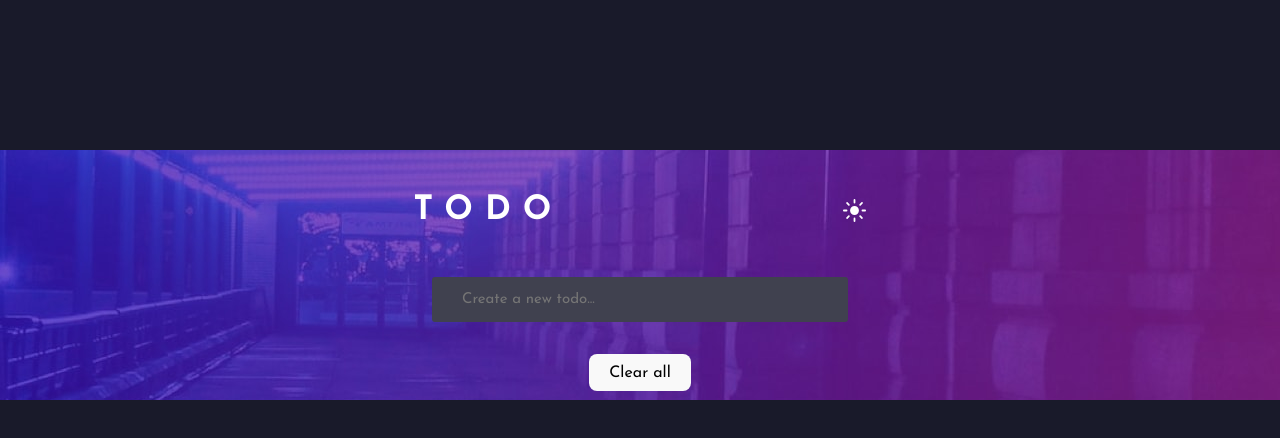
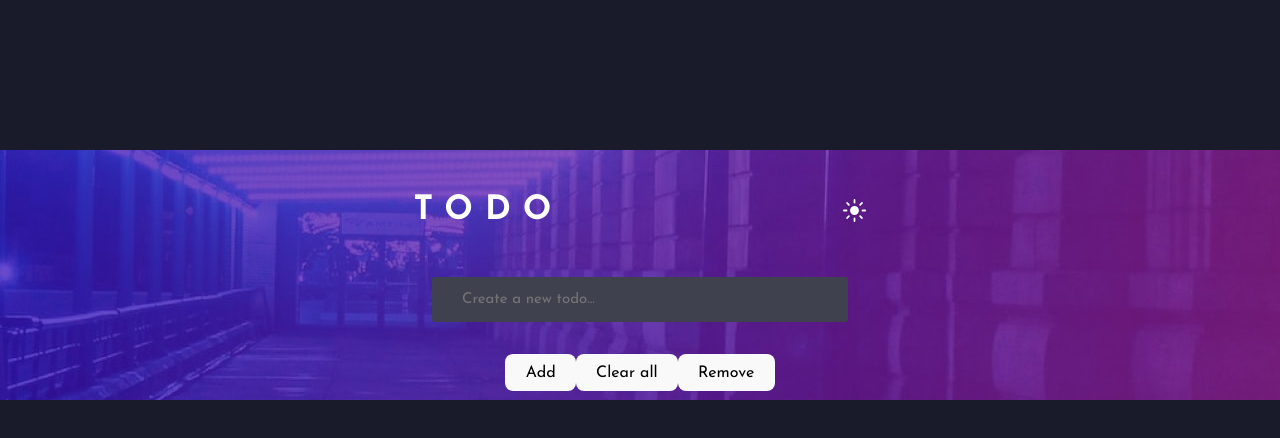
Before and after one commit to marcusdevel/To_do_list, a React (Vite) app in the folder To_do_list/: page / in a window 1280 px wide. Shown: the top 438 px of the page. Built offline with nearby package versions, Linux system fonts and the light colour scheme.

Commit message:
criação da className buttons e dentro dela, mais 2 botões adicionados com funcionalidades.

```diff
--- a/To_do_list/src/App.jsx
+++ b/To_do_list/src/App.jsx
@@ -15,9 +15,7 @@ function App() {
     }
   };
   const handleRemoveTask = (indexToRemove) => {
-    setTasksList(
-      tasksList.filter((item, index) => index !== indexToRemove)
-    );
+    setTasksList(tasksList.filter((item, index) => index !== indexToRemove));
   };
   const handleKeyPress = (event) => {
     if (event.key === "Enter") {
@@ -52,7 +50,13 @@ function App() {
               </li>
             ))}
           </ul>
-          <button onClick={handleRemoveTask}>Clear all</button>
+          <div className="buttons">
+            <button onClick={handleAddTask}>Add</button>
+            <button onClick={() => setTasksList([])}>Clear all</button>
+            <button onClick={() => handleRemoveTask(tasksList.length - 1)}>
+              Remove
+            </button>
+          </div>
         </div>
       </div>
     </>
```
